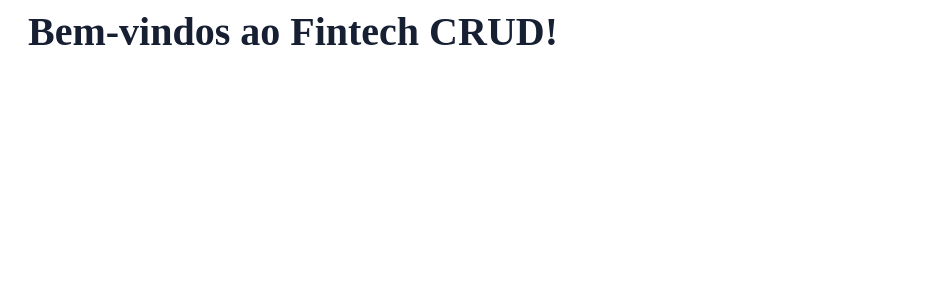
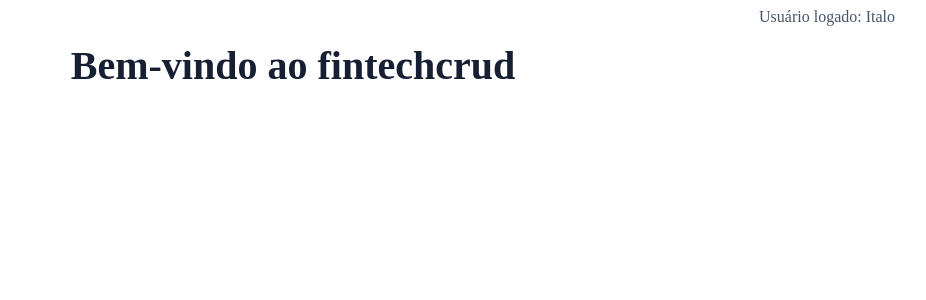
Before and after one commit to ItaloLeray/ProjetoAngular, an Angular app in the folder fintechcrud/: page / in a window 1280 px wide. Shown: the top 300 px of the page, without its empty margins (347-1273 px from the left). Built offline with nearby package versions, Linux system fonts and the light colour scheme.

Commit message:
fazendo alterações

```diff
--- a/fintechcrud/src/app/app.component.css
+++ b/fintechcrud/src/app/app.component.css
@@ -5,3 +5,12 @@ h1 {
     font-size: 40px;
     text-align: center;
 }
+
+.usuario-logado {
+margin-top: 5px;
+margin-right: 30px;
+color: #475569;
+font-size: 16px;
+font-weight: normal;
+text-align: right;
+}
--- a/fintechcrud/src/app/app.component.html
+++ b/fintechcrud/src/app/app.component.html
@@ -1 +1,3 @@
-<h1>Bem-vindos ao Fintech CRUD!</h1>
+<p class="usuario-logado">Usuário logado: {{ nome }}</p>
+
+<h1>Bem-vindo ao {{ titulo }}</h1>
--- a/fintechcrud/src/app/app.component.ts
+++ b/fintechcrud/src/app/app.component.ts
@@ -7,6 +7,11 @@ import { RouterOutlet } from '@angular/router';
   templateUrl: './app.component.html',
   styleUrl: './app.component.css'
 })
+
 export class AppComponent {
-  title = 'fintechcrud';
+
+  titulo = 'fintechcrud';
+
+  nome: string = 'Italo';
+
 } //Fim da classe
```
